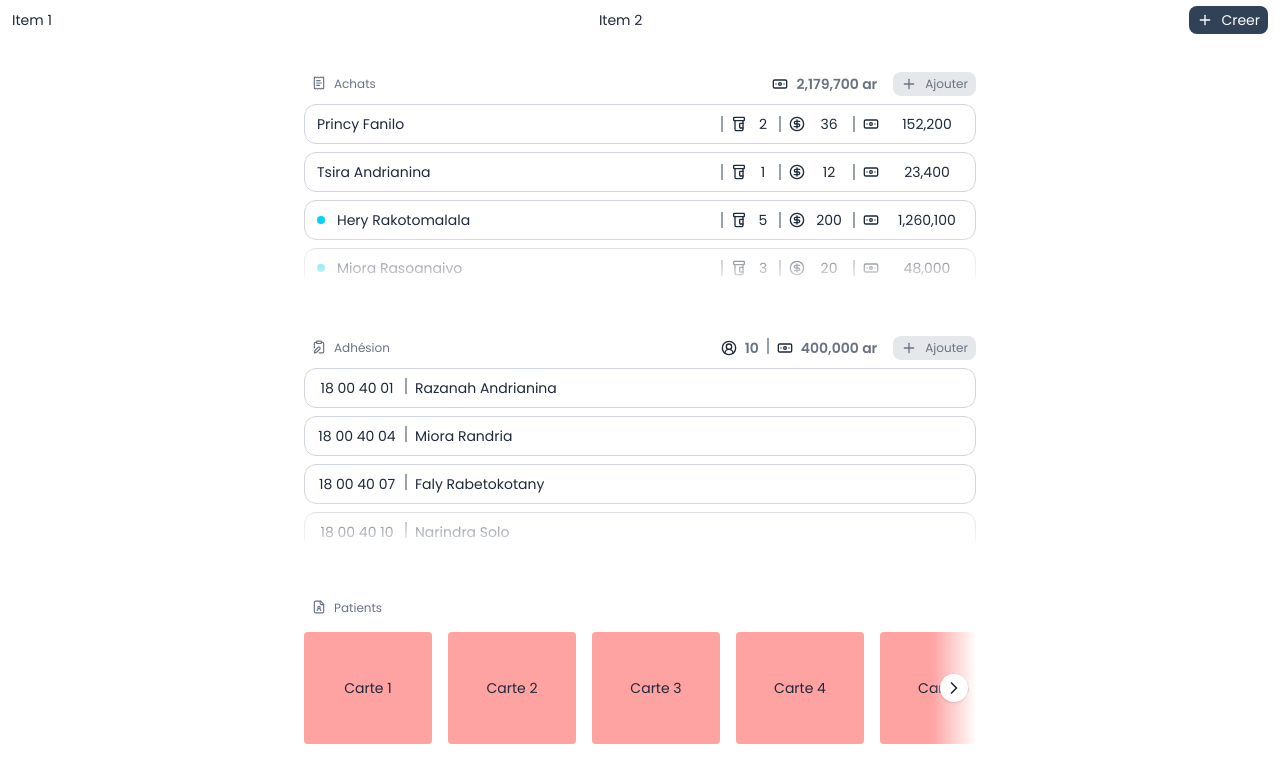
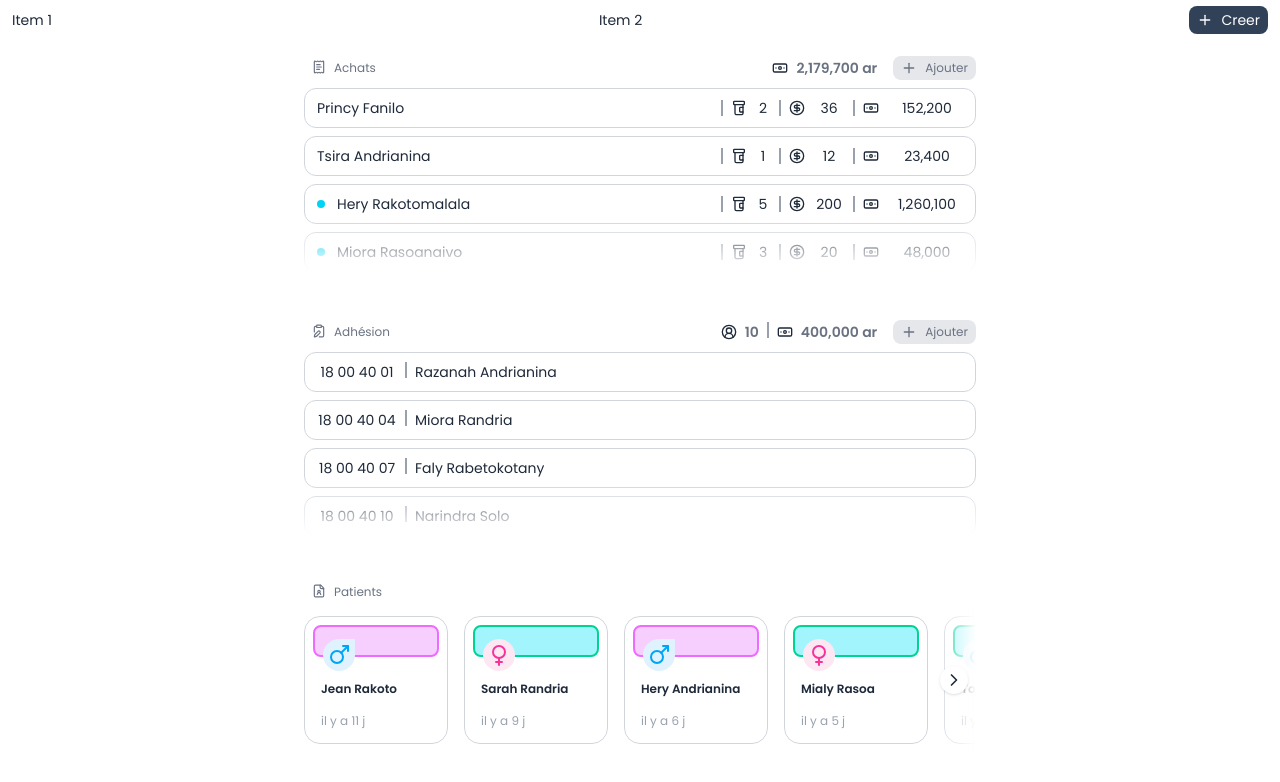
Before and after one commit to Fanilo-rgb/magapp, a React (Vite) app in the folder client/: page / in a window 1280 px wide. Shown: the top 782 px of the page. Built offline with nearby package versions, Linux system fonts and the light colour scheme.

Commit message:
Patient card update

```diff
--- a/client/src/components/ui/carousel/Carousel.tsx
+++ b/client/src/components/ui/carousel/Carousel.tsx
@@ -46,7 +46,7 @@ const Carousel: React.FC<CarouselProps> = ({ children, className = "", scrollSte
     <div className={`relative w-full h-full ${className}`}>
       {/* bouton gauche */}
       {showLeft && (
-        <div className="absolute left-0 bg-gradient-to-r from-white to-transparent h-full grid place-items-center px-2">
+        <div className="z-10 absolute left-0 bg-gradient-to-r from-white to-transparent h-full grid place-items-center px-2">
           <button
             onClick={() => scroll("left")}
             className="bg-white shadow p-1 rounded-full z-10"
@@ -66,7 +66,7 @@ const Carousel: React.FC<CarouselProps> = ({ children, className = "", scrollSte
 
       {/* bouton droit */}
       {showRight && (
-        <div className="absolute right-0 top-0 bg-gradient-to-l from-white via-5% to-transparent h-full grid place-items-center px-2">
+        <div className="z-10 absolute right-0 top-0 bg-gradient-to-l from-white via-5% to-transparent h-full grid place-items-center px-2">
           <button
             onClick={() => scroll("right")}
             className="bg-white shadow p-1 rounded-full z-10"
--- /dev/null
+++ b/client/src/components/widgets/patient/PatientCard.tsx
@@ -0,0 +1,34 @@
+import {Mars, Venus} from "lucide-react";
+import {timeAgo} from "../../../lib/utils/dateUtils.ts";
+
+type Props = {
+  data: {
+    id: number
+    name: string
+    gender: "male" | "female"
+    checkup: "examination" | "appointment"
+    createdAt: Date
+  }
+}
+
+const PatientCard = ({data}: Props) => {
+
+  const iconStyle = `absolute bottom-0 left-2 h-8 w-8 p-1 translate-y-1/2 rounded-full ${data.gender === "male" ? "bg-sky-100 text-sky-500 rounded-tr-md" : "bg-pink-100 text-pink-500"}`
+
+  return (
+    <div className="p-2 cursor-pointer h-full border border-gray-300 min-w-36 rounded-2xl overflow-hidden shadow-md shadow-transparent hover:shadow-black/10 transition">
+      <div className={`relative h-8 rounded-lg w-full border-2 ${data.checkup === "appointment" ? "bg-cyan-200 border-emerald-400" : "bg-fuchsia-200 border-fuchsia-400"}`}>
+
+        {data.gender === "male" ? <Mars className={iconStyle}/> : <Venus className={iconStyle}/>}
+
+      </div>
+      <div className="mt-6 px-2 text-xs font-semibold truncate">
+        {data.name}
+      </div>
+      <div className="text-xs text-gray-400 mt-4 ml-2">
+        {timeAgo(data.createdAt)}
+      </div>
+    </div>
+  )
+}
+export default PatientCard
--- a/client/src/components/widgets/patient/PatientWidget.tsx
+++ b/client/src/components/widgets/patient/PatientWidget.tsx
@@ -1,27 +1,67 @@
 import WidgetContainer from "../WidgetContainer.tsx";
 import { FileUser } from "lucide-react";
-import Carousel from "../../ui/carousel/Carousel.tsx"; // par exemple dans src/components/ui/Carousel.tsx
+import Carousel from "../../ui/carousel/Carousel.tsx";
+import PatientCard from "./PatientCard.tsx";
+
+const patients: {
+  id: number
+  name: string
+  gender: "male" | "female"
+  checkup: "examination" | "appointment"
+  createdAt: Date
+}[] = [
+  {
+    id: 1,
+    name: "Jean Rakoto",
+    gender: "male",
+    checkup: "examination",
+    createdAt: new Date("2025-09-20"),
+  },
+  {
+    id: 2,
+    name: "Sarah Randria",
+    gender: "female",
+    checkup: "appointment",
+    createdAt: new Date("2025-09-22"),
+  },
+  {
+    id: 3,
+    name: "Hery Andrianina",
+    gender: "male",
+    checkup: "examination",
+    createdAt: new Date("2025-09-25"),
+  },
+  {
+    id: 4,
+    name: "Mialy Rasoa",
+    gender: "female",
+    checkup: "appointment",
+    createdAt: new Date("2025-09-26"),
+  },
+  {
+    id: 5,
+    name: "Tojo Rabe",
+    gender: "male",
+    checkup: "appointment",
+    createdAt: new Date("2025-09-28"),
+  },
+  {
+    id: 6,
+    name: "Fanja Rasoanaivo",
+    gender: "female",
+    checkup: "examination",
+    createdAt: new Date("2025-09-30"),
+  },
+];
 
 const PatientWidget = () => {
   return (
     <WidgetContainer title="Patients" icon={FileUser}>
-      <div className="w-full h-32">
+      <div className="w-full h-36">
         <Carousel>
-          <div className="h-full bg-red-300 min-w-32 flex items-center justify-center rounded">
-            Carte 1
-          </div>
-          <div className="h-full bg-red-300 min-w-32 flex items-center justify-center rounded">
-            Carte 2
-          </div>
-          <div className="h-full bg-red-300 min-w-32 flex items-center justify-center rounded">
-            Carte 3
-          </div>
-          <div className="h-full bg-red-300 min-w-32 flex items-center justify-center rounded">
-            Carte 4
-          </div>
-          <div className="h-full bg-red-300 min-w-32 flex items-center justify-center rounded">
-            Carte 5
-          </div>
+          {patients.length > 0 && patients.map(patient => (
+            <PatientCard data={patient}/>
+          ))}
         </Carousel>
       </div>
     </WidgetContainer>
--- a/client/src/lib/utils/dateUtils.ts
+++ b/client/src/lib/utils/dateUtils.ts
@@ -50,10 +50,10 @@ export function timeAgo(date: Date): string {
   const hours = Math.floor(minutes / 60);
   const days = Math.floor(hours / 24);
 
-  if (days > 0) return `il y a ${days} jour(s)`;
-  if (hours > 0) return `il y a ${hours} heure(s)`;
-  if (minutes > 0) return `il y a ${minutes} minute(s)`;
-  return `il y a ${seconds} seconde(s)`;
+  if (days > 0) return `il y a ${days} j`;
+  if (hours > 0) return `il y a ${hours} h`;
+  if (minutes > 0) return `il y a ${minutes} m`;
+  return `A l'instant`;
 }
 
 /**
```
